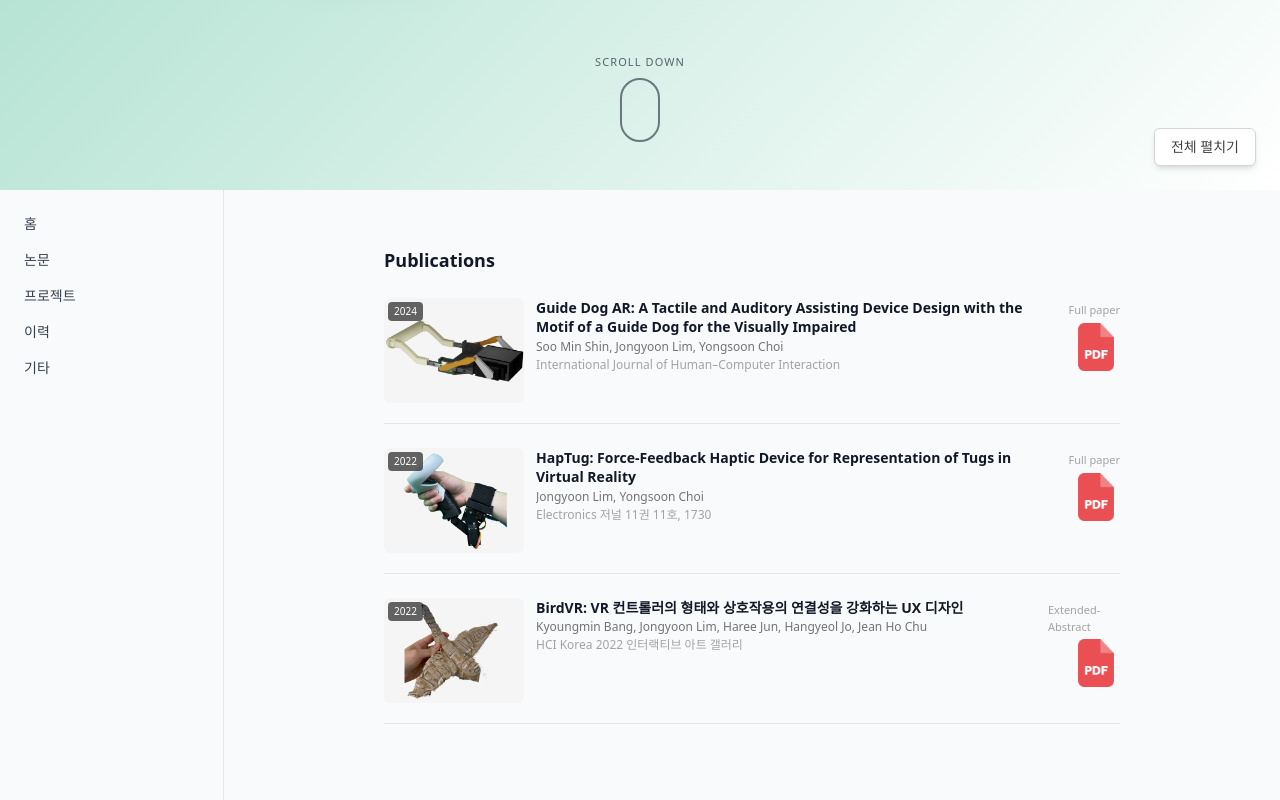
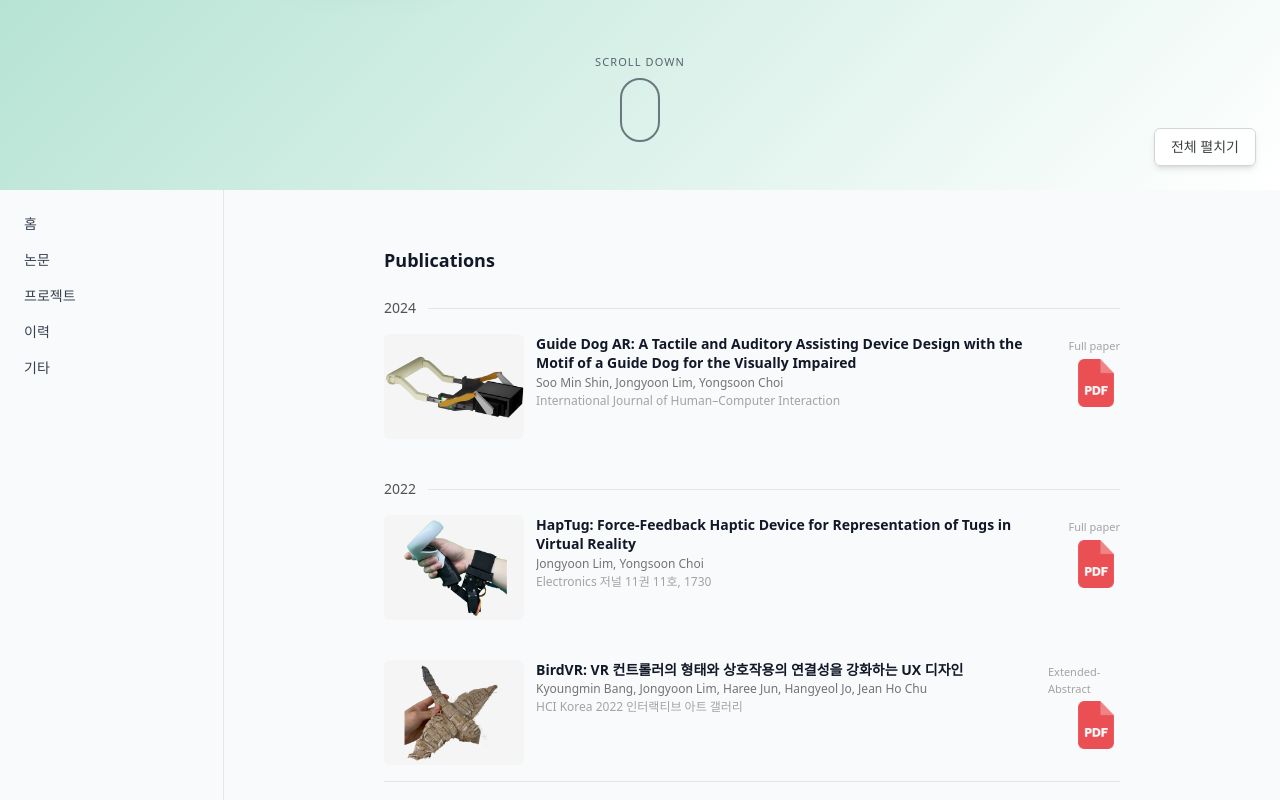
Before and after one commit to LimJongyoon/lim259, a React (Vite) app: page / in a window 1280 px wide. Shown: the part 610-1410 px from the top of the page. Built offline with nearby package versions, Linux system fonts and the light colour scheme.

Commit message:
모바일일떄 paper종류 우측에뜨게만 수정 ㄱ

```diff
--- /dev/null
+++ b/src/components/common/ExpandController.tsx
@@ -0,0 +1,48 @@
+import { useEffect, useRef, useState } from "react";
+
+export function useExpandController(ids: string[]) {
+  const [openIds, setOpenIds] = useState<Set<string>>(new Set());
+  const sectionRef = useRef<HTMLElement | null>(null);
+  const [inView, setInView] = useState(false);
+
+  useEffect(() => {
+    if (!sectionRef.current) return;
+
+    const observer = new IntersectionObserver(
+      ([entry]) => setInView(entry.isIntersecting),
+      { threshold: 0.2 }
+    );
+
+    observer.observe(sectionRef.current);
+    return () => observer.disconnect();
+  }, []);
+
+  const toggleOne = (id: string) => {
+    setOpenIds((prev) => {
+      const next = new Set(prev);
+      next.has(id) ? next.delete(id) : next.add(id);
+      return next;
+    });
+  };
+
+  const openAll = () => setOpenIds(new Set(ids));
+
+  const closeAll = () => {
+    setOpenIds(new Set());
+    if (sectionRef.current) {
+      window.scrollTo({
+        top: sectionRef.current.offsetTop - 80,
+        behavior: "smooth",
+      });
+    }
+  };
+
+  return {
+    openIds,
+    toggleOne,
+    openAll,
+    closeAll,
+    sectionRef,
+    inView,
+  };
+}
--- a/src/components/publications/PublicationsContent.tsx
+++ b/src/components/publications/PublicationsContent.tsx
@@ -6,7 +6,7 @@ import type { Publication } from "../../types/Publication";
 export default function PublicationsContent() {
   const { lang } = useLanguage();
 
-  /* ---------------- open state ---------------- */
+  /* ================= open state ================= */
   const [openIds, setOpenIds] = useState<Set<string>>(new Set());
   const isAllOpen = openIds.size === publications.length;
 
@@ -25,7 +25,7 @@ export default function PublicationsContent() {
     return () => observer.disconnect();
   }, []);
 
-  /* ---------------- handlers ---------------- */
+  /* ================= handlers ================= */
   const toggleOne = (id: string) => {
     setOpenIds((prev) => {
       const next = new Set(prev);
@@ -40,7 +40,12 @@ export default function PublicationsContent() {
 
   const closeAll = () => {
     setOpenIds(new Set());
-    window.scrollTo({ top: 0, behavior: "smooth" });
+    if (sectionRef.current) {
+      window.scrollTo({
+        top: sectionRef.current.offsetTop - 80,
+        behavior: "smooth",
+      });
+    }
   };
 
   const label = {
@@ -55,17 +60,17 @@ export default function PublicationsContent() {
     >
       <h2 className="text-lg font-semibold mb-6">Publications</h2>
 
-      {/* ===================== MOBILE FLOATING TOGGLE ===================== */}
+      {/* ===================== MOBILE TOGGLE ===================== */}
       <div className="md:hidden fixed bottom-[72px] left-1/2 -translate-x-1/2 z-30">
         <button
           onClick={isAllOpen ? closeAll : openAll}
           className="
-            px-5 py-2
-            rounded-full
-            bg-neutral-900 text-white
-            text-sm font-medium
+            px-5 py-2 rounded-full
+            bg-white/80 backdrop-blur
+            border border-neutral-300
+            text-sm text-neutral-800
             shadow-lg
-            hover:bg-neutral-800
+            hover:bg-white
             transition-colors
           "
         >
@@ -73,19 +78,18 @@ export default function PublicationsContent() {
         </button>
       </div>
 
-      {/* ===================== PC FLOATING TOGGLE ===================== */}
+      {/* ===================== PC TOGGLE ===================== */}
       {inView && (
         <div className="hidden md:block fixed bottom-6 right-6 z-30">
           <button
             onClick={isAllOpen ? closeAll : openAll}
             className="
-              px-4 py-2
-              rounded-md
-              bg-white
+              px-4 py-2 rounded-md
+              bg-white/80 backdrop-blur
               border border-neutral-300
               text-sm text-neutral-700
               shadow-md
-              hover:bg-neutral-50
+              hover:bg-white
               transition-colors
             "
           >
@@ -96,8 +100,12 @@ export default function PublicationsContent() {
 
       {/* ===================== LIST ===================== */}
       <div className="space-y-6">
-        {publications.map((p: Publication) => {
+        {publications.map((p: Publication, index) => {
           const isOpen = openIds.has(p.id);
+
+          const prevYear = publications[index - 1]?.year;
+          const showYearDivider = index === 0 || p.year !== prevYear;
+          const isFirstOfYear = showYearDivider;
 
           const title =
             p.title[lang] ?? p.title.en ?? p.title.kr ?? "";
@@ -106,7 +114,24 @@ export default function PublicationsContent() {
             p.venue[lang] ?? p.venue.en ?? p.venue.kr ?? "";
 
           return (
-            <article key={p.id} className="border-b border-neutral-200 pb-5">
+            <div key={p.id}>
+              {/* ================= Year Divider ================= */}
+              {showYearDivider && (
+                <div className="flex items-center gap-3 my-3 md:my-4">
+                  <span className="text-sm font-medium text-neutral-600">
+                    {p.year}
+                  </span>
+                  <div className="flex-1 h-px bg-neutral-200" />
+                </div>
+              )}
+
+              {/* ================= Card ================= */}
+              <article
+                className={`
+                  pb-4
+                  ${isFirstOfYear ? "" : "border-b border-neutral-200"}
+                `}
+              >
                 <div
                   className="
                     grid items-start gap-3
@@ -114,40 +139,8 @@ export default function PublicationsContent() {
                     md:grid-cols-[140px_1fr_72px]
                   "
                 >
-                {/* ================= Thumbnail + Year ================= */}
-                <div className="relative">
-                  <div className="relative aspect-[4/3] bg-neutral-100 rounded-md overflow-hidden">
-                    {/*
-                      모바일 연도 배지
-                      🔧 top-[55%] ~ top-[65%] 값 조절해서
-                      이미지와 30~40% 정도만 겹치게 튜닝 가능
-                    */}
-                    <span
-                      className="
-                        md:hidden
-                        absolute left-1
-                        top-[0%]
-                        text-[10px]
-                        bg-black/60 text-white
-                        px-1.5 py-0.5 rounded
-                      "
-                    >
-                      {p.year}
-                    </span>
-
-                    {/* PC 연도 배지 */}
-                    <span
-                      className="
-                        hidden md:block
-                        absolute top-1 left-1
-                        text-[10px]
-                        bg-black/60 text-white
-                        px-1.5 py-0.5 rounded
-                      "
-                    >
-                      {p.year}
-                    </span>
-
+                  {/* Thumbnail */}
+                  <div className="aspect-[4/3] bg-neutral-100 rounded-md overflow-hidden">
                     {p.thumbnail && (
                       <img
                         src={p.thumbnail}
@@ -156,9 +149,8 @@ export default function PublicationsContent() {
                       />
                     )}
                   </div>
-                </div>
 
-                {/* ================= Middle (hover + toggle) ================= */}
+                  {/* Middle */}
                   <button
                     onClick={() => toggleOne(p.id)}
                     className="
@@ -184,9 +176,15 @@ export default function PublicationsContent() {
                     <div className="text-xs text-neutral-400 line-clamp-1">
                       {venue}
                     </div>
+
+                    {/* ===== Mobile meta restored ===== */}
+                    <div className="md:hidden flex gap-2 text-[10px] text-neutral-400 pt-0.5">
+                      <span className="uppercase">{p.type}</span>
+                      <span>{p.scope}</span>
+                    </div>
                   </button>
 
-                {/* ================= Right ================= */}
+                  {/* Right */}
                   <div className="flex flex-col items-end gap-1 text-[11px] text-neutral-400">
                     <span className="hidden md:block uppercase">{p.type}</span>
                     <span className="hidden md:block">{p.scope}</span>
@@ -211,9 +209,9 @@ export default function PublicationsContent() {
                   </div>
                 </div>
 
-              {/* ================= Expanded ================= */}
+                {/* Expanded */}
                 {isOpen && (
-                <div className="mt-4 space-y-3 text-sm text-neutral-700">
+                  <div className="mt-3 space-y-3 text-sm text-neutral-700">
                     {p.media?.video && (
                       <div className="aspect-video">
                         <iframe
@@ -232,6 +230,7 @@ export default function PublicationsContent() {
                   </div>
                 )}
               </article>
+            </div>
           );
         })}
       </div>
```
Lines whose indentation alone changed are shown as unchanged.
